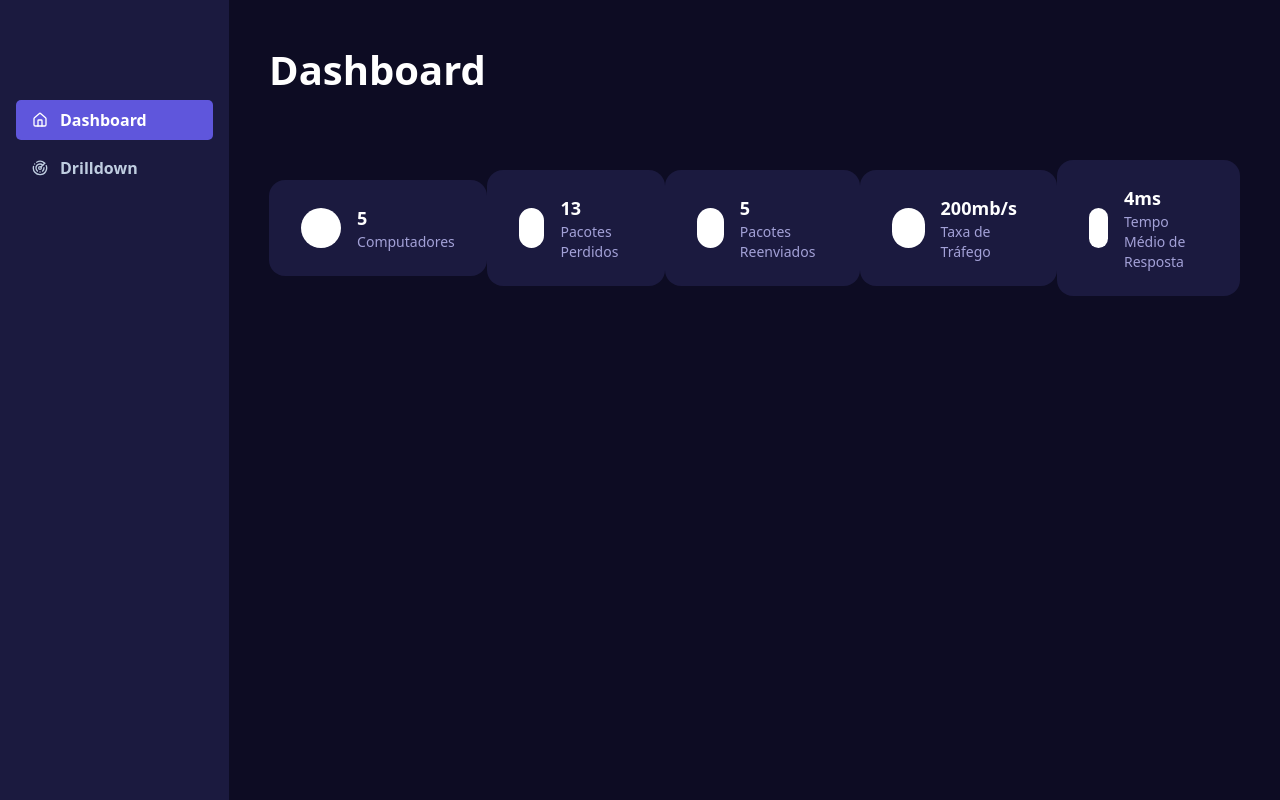
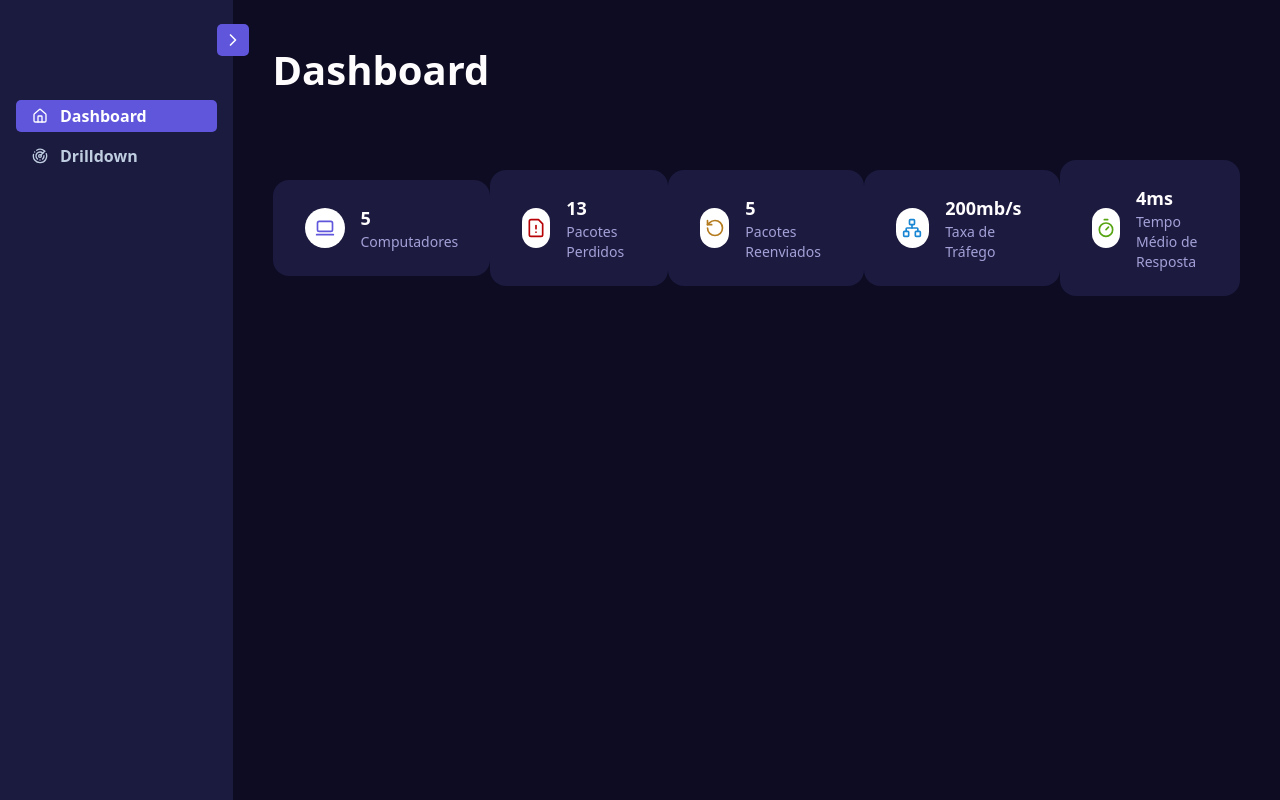
Before and after one commit to lucascosta224fe/Umbra-Front-End, a React (Vite) app: page / in a window 1280 px wide. Built offline with nearby package versions, Linux system fonts and the light colour scheme.

Commit message:
fix(dashboard): fix semantic, structure and add sidebar collapse

```diff
--- a/src/components/dashboard/dashboard-card.tsx
+++ b/src/components/dashboard/dashboard-card.tsx
@@ -6,11 +6,13 @@ type DashboardCardProps = {
 
 export const DashboardCard = ({ icon, title, number }: DashboardCardProps) => {
   return (
-    <div className="bg-[#1B1A3F] px-8 py-6 w-fit rounded-[16px] flex items-center justify-center gap-4">
-      <div className="bg-white rounded-full size-[40px] gap-[5px] flex items-center justify-center"></div>
+    <div className="bg-card px-8 py-6 w-fit rounded-[16px] flex items-center justify-center gap-4">
+      <div className="bg-white rounded-full size-[40px] p-1 flex items-center justify-center">
+        {icon}
+      </div>
       <div className="flex flex-col">
-        <p className="text-white text-lg font-bold">{number}</p>
-        <p className="text-[#A3A1D7] text-sm">{title}</p>
+        <p className="text-lg font-bold text-text">{number}</p>
+        <p className="text-sm text-accent">{title}</p>
       </div>
     </div>
   );
--- a/src/components/sidebar.tsx
+++ b/src/components/sidebar.tsx
@@ -1,33 +1,63 @@
 import { Link, useLocation } from "react-router";
 import { cn } from "../lib/utils";
-import { ChartColumn, Home, Radar } from "lucide-react";
+import {
+  ChartColumn,
+  ChevronLeft,
+  ChevronRight,
+  Home,
+  Radar,
+} from "lucide-react";
+import { useState } from "react";
 
 const menuItems = [
-  { title: "Dashboard", icon: Home , path: "/" },
+  { title: "Dashboard", icon: Home, path: "/" },
   // { title: "Métricas", icon: ChartColumn, path: "/metricas" },
   { title: "Drilldown", icon: Radar, path: "/drilldown" },
 ];
 
 export const Sidebar = () => {
-
+  const [isCollapse, setCollapse] = useState(false);
   const { pathname } = useLocation();
 
   return (
-    <div className="bg-[#1B1A3F] w-[279px] flex flex-col items-center">
-
+    <aside
+      className={cn(
+        "relative bg-[#1B1A3F] w-[279px] flex flex-col items-center duration-200 transition-all",
+        isCollapse ? "w-[84px]" : "w-72"
+      )}
+    >
       <div className="h-[100px] w-full"></div>
 
-      <nav className="flex flex-col gap-2 w-full px-4">
+      <nav className="flex flex-col w-full gap-2 px-4">
         {menuItems.map((item, index) => {
           const Icon = item.icon;
           return (
-            <Link to={item.path} key={index} className={cn("text-[#BFCDE0] px-4 py-2 flex items-center gap-3 hover:text-white hover:bg-[#5F56DC] rounded-[5px] w-full font-bold", pathname == item.path ? "bg-[#5F56DC] text-white" : "")}>
-              {Icon && <Icon className="size-4"/>}
-              <span>{item.title}</span>
+            <Link
+              to={item.path}
+              key={index}
+              className={cn(
+                "text-[#BFCDE0] px-4 py-2 flex items-center gap-3 hover:text-white hover:bg-primary/30 rounded-[5px] w-full font-bold duration-200 transition-all",
+                pathname == item.path ? "bg-primary text-white" : ""
+              )}
+            >
+              {Icon && <Icon className="size-4" />}
+              <span className={cn("leading-4 line-clamp-1",isCollapse ? "hidden" : "block")}>
+                {item.title}
+              </span>
             </Link>
           );
         })}
       </nav>
-    </div>
+      <button
+        className="absolute hidden -right-[1rem] top-[1.5rem] bg-primary rounded-[5px] size-8 md:grid place-items-center cursor pointer transition-all duration-200 ease-in-out cursor-pointer"
+        onClick={() => setCollapse(!isCollapse)}
+      >
+        <ChevronRight
+          className={cn(
+            "h-5 w-5 transition-transform duration-600 ease-in-out text-text hover:text-[#FFF] cursor-pointer", isCollapse ? "rotate-180" : ""
+          )}
+        />
+      </button>
+    </aside>
   );
 };
--- a/src/index.css
+++ b/src/index.css
@@ -1 +1,16 @@
 @import "tailwindcss";
+
+@theme {
+  --color-primary: #5F56DC;
+  --color-secondary: #D7D4FF;
+  --color-accent: #A3A1D7;
+  --color-background: #0D0C23;
+  --color-card: #1C1A3F;
+  --color-dark: #000505;
+  --color-text: #FEFCFD;
+  --color-description: #BFCDE0;
+  --color-description2: #5D5D81;
+  --color-success: #67CE4D;
+  --color-desctructive: #FF3A65;
+  --color-alert: #FFD700;
+}
--- a/src/layout.tsx
+++ b/src/layout.tsx
@@ -1,12 +1,13 @@
-import { Outlet } from "react-router"
-import { Sidebar } from "./components/sidebar"
+import { Outlet } from "react-router";
+import { Sidebar } from "./components/sidebar";
 
 export const Layout = () => {
-    return(
-        <div className="h-screen flex">
-            <Sidebar/>
-            <Outlet/>
-        </div>
-    )
-
-}
+  return (
+    <div className="flex h-screen">
+      <Sidebar />
+      <main className="w-full bg-background">
+        <Outlet />
+      </main>
+    </div>
+  );
+};
--- a/src/pages/dashboard.tsx
+++ b/src/pages/dashboard.tsx
@@ -1,20 +1,21 @@
+import { FileWarning, LaptopMinimal, Network, RotateCcw, Timer } from "lucide-react";
 import { DashboardCard } from "../components/dashboard/dashboard-card";
 
 export function Dashboard() {
   return (
-    <main className="bg-[#0D0C23] w-full">
+    <div>
       <div className="p-10">
-        <h1 className="text-white text-[40px] font-bold">Dashboard</h1>
+        <h1 className="text-text text-[40px] font-bold">Dashboard</h1>
       </div>
-      <div className="px-10 py-5 ">
+      <div className="px-10 py-5">
         <div className="flex items-center justify-between">
-          <DashboardCard title={"Computadores"} number={"5"} />
-          <DashboardCard title={"Pacotes Perdidos"} number={"13"} />
-          <DashboardCard title={"Pacotes Reenviados"} number={"5"} />
-          <DashboardCard title={"Taxa de Tráfego"} number={"200mb/s"} />
-          <DashboardCard title={"Tempo Médio de Resposta"} number={"4ms"} />
+          <DashboardCard icon={<LaptopMinimal size={20} className="text-primary"/>} title={"Computadores"} number={"5"} />
+          <DashboardCard icon={<FileWarning size={20} className="text-[#B70306]"/>} title={"Pacotes Perdidos"} number={"13"} />
+          <DashboardCard icon={<RotateCcw size={20} className="text-[#B47B1E]"/>} title={"Pacotes Reenviados"} number={"5"} />
+          <DashboardCard icon={<Network size={20} className="text-[#1986D3]"/>} title={"Taxa de Tráfego"} number={"200mb/s"} />
+          <DashboardCard icon={<Timer size={20} className="text-[#56A412]"/>} title={"Tempo Médio de Resposta"} number={"4ms"} />
         </div>
       </div>
-    </main>
+    </div>
   );
 }
--- a/src/pages/drill-down.tsx
+++ b/src/pages/drill-down.tsx
@@ -1,6 +1,6 @@
 export const DrillDonm = () => {
     return(
-        <div className="w-full">
+        <div>
            Drilldown
         </div>
     )
```
